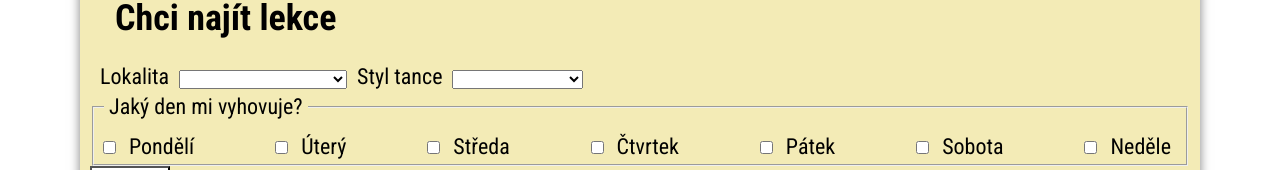
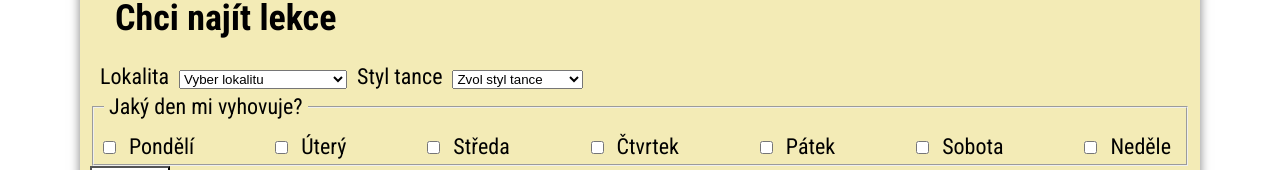
Before and after one commit to janasekaninova/Czechitas_Hackhathon, a Vue app in the folder tanecnilekce/: page / in a window 1280 px wide. Shown: the part 640-810 px from the top of the page. Built offline with nearby package versions, Linux system fonts and the light colour scheme.

Commit message:
placeholdery

```diff
--- a/tanecnilekce/src/views/Home.vue
+++ b/tanecnilekce/src/views/Home.vue
@@ -5,6 +5,7 @@
       <h2>Chci najít lekce</h2>
       <label for="mesto">Lokalita</label>
       <select v-model="filters.selectedDistrict">
+        <option value="" disabled selected>Vyber lokalitu</option>
         <option
           v-for="place in sortedDistricts"
           v-bind:value="place.id"
@@ -13,8 +14,8 @@
       </select>
 
       <label for="styl">Styl tance</label>
-      <!-- <input placeholder="Enter your username"> -->
       <select v-model="filters.selectedStyle">
+        <option value="" disabled selected>Zvol styl tance</option>
         <option
           v-for="dance in style"
           v-bind:value="dance.id"
@@ -126,13 +127,7 @@ export default {
       return this.districts.sort(function(a, b) {
         var x = a.name.toLowerCase();
         var y = b.name.toLowerCase();
-        if (x < y) {
-          return -1;
-        }
-        if (x > y) {
-          return 1;
-        }
-        return 0;
+        return x.localeCompare(y);
       });
     }
   },
```
